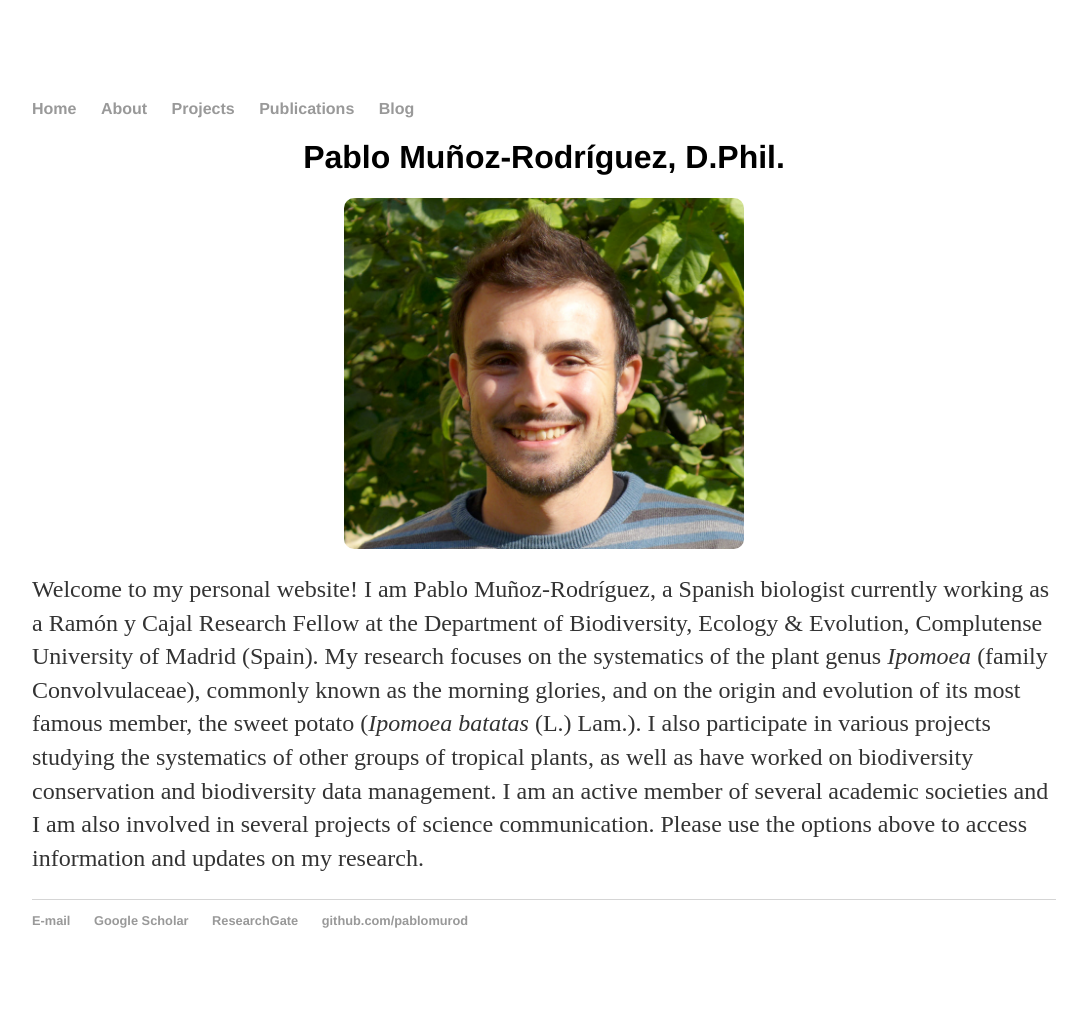
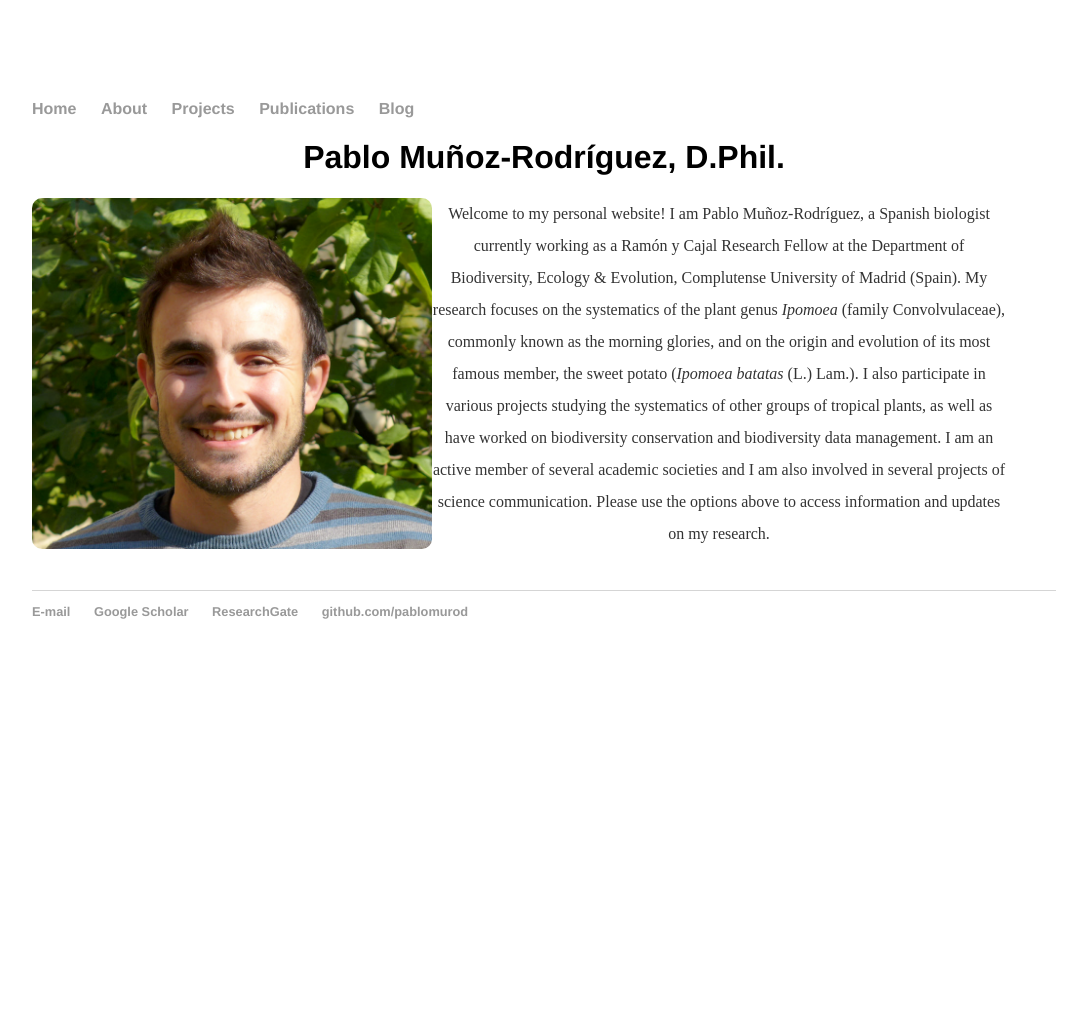
Before and after one commit to pablomurod/pablomurod.github.io, a Jekyll site: the page built from index.html, in a window 1280 px wide. Shown: the whole page, without its empty margins (96-1176 px from the left). Built offline with Jekyll 4.4.1, drawn with Linux system fonts in a browser that asks for light colours; after the commit the page ends 900 px from its top, so only the background shows below that.

Commit message:
Update index.html

```diff
--- a/index.html
+++ b/index.html
@@ -6,7 +6,7 @@
 
 <h1>Pablo Muñoz-Rodríguez, D.Phil.</h1>
 
-<div class="profile_image_container">
+<div class="profile_image_container" style="float:left">
 	<img src="/images/pablomr.png" alt="Profile picture" title="Profile picture" class="profile_image" />
 	<div class="overlay">
 		<a href="about.html" alt="About"><div class="cv_message">BIO</div></a>
@@ -14,5 +14,5 @@
 </div>
 
 <div class="blurb">
-	<p>Welcome to my personal website! I am Pablo Muñoz-Rodríguez, a Spanish biologist currently working as a Ramón y Cajal Research Fellow at the Department of Biodiversity, Ecology & Evolution, Complutense University of Madrid (Spain). My research focuses on the systematics of the plant genus <i>Ipomoea</i> (family Convolvulaceae), commonly known as the morning glories, and on the origin and evolution of its most famous member, the sweet potato (<i>Ipomoea batatas</i> (L.) Lam.). I also participate in various projects studying the systematics of other groups of tropical plants, as well as have worked on biodiversity conservation and biodiversity data management. I am an active member of several academic societies and I am also involved in several projects of science communication. Please use the options above to access information and updates on my research.</p>
+	<p class="intro">Welcome to my personal website! I am Pablo Muñoz-Rodríguez, a Spanish biologist currently working as a Ramón y Cajal Research Fellow at the Department of Biodiversity, Ecology & Evolution, Complutense University of Madrid (Spain). My research focuses on the systematics of the plant genus <i>Ipomoea</i> (family Convolvulaceae), commonly known as the morning glories, and on the origin and evolution of its most famous member, the sweet potato (<i>Ipomoea batatas</i> (L.) Lam.). I also participate in various projects studying the systematics of other groups of tropical plants, as well as have worked on biodiversity conservation and biodiversity data management. I am an active member of several academic societies and I am also involved in several projects of science communication. Please use the options above to access information and updates on my research.</p>
 </div>
```
